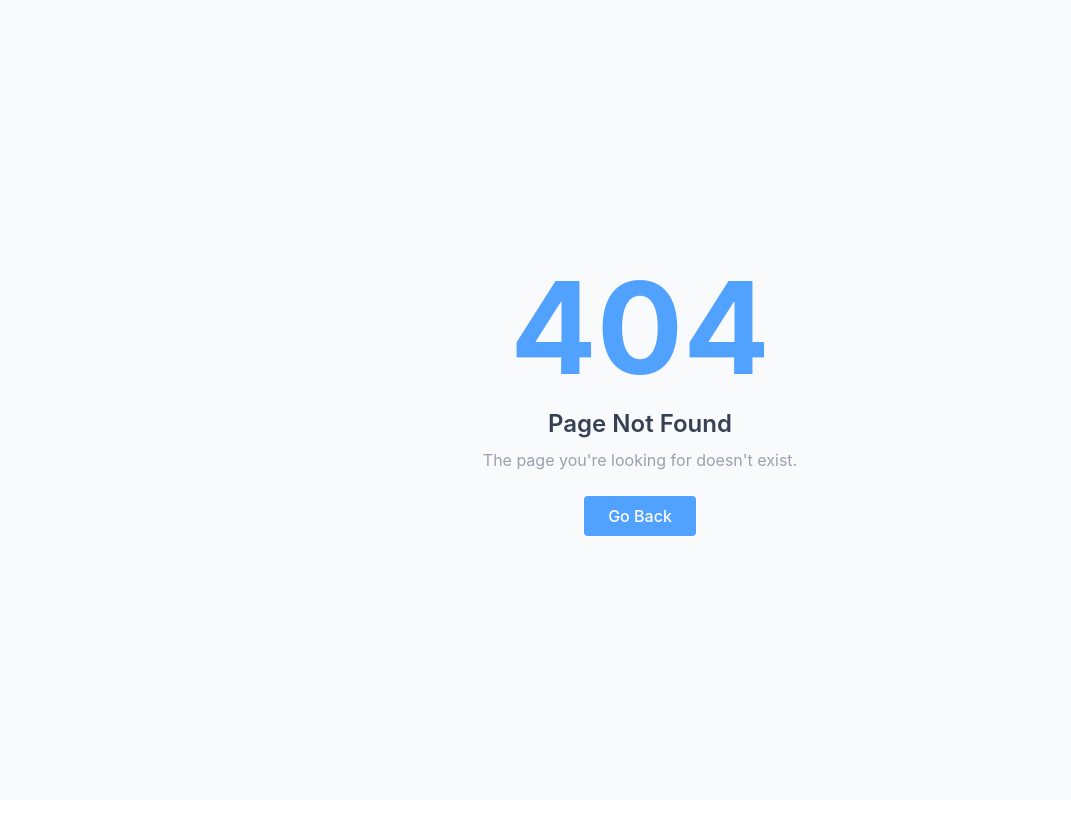
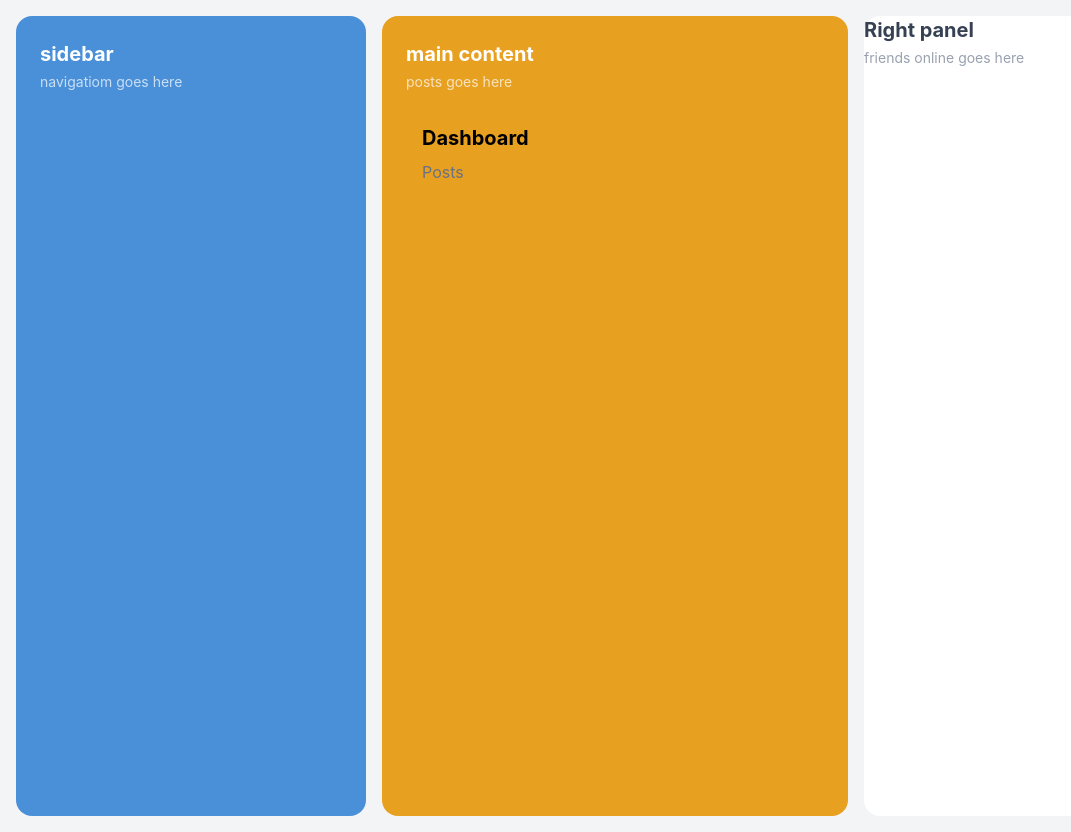
Before and after one commit to ashwantsinghdev/pratconnect, a React (Vite) app: page /app/dashboard in a window 1280 px wide. Before the commit this address had no page. Shown: the whole page, without its empty margins (0-1071 px from the left). Before the commit the page ends 800 px from the top, so only its background shows below. Built offline with nearby package versions, Linux system fonts and the light colour scheme.

Commit message:
added layout skeleton of website and dashboard

```diff
--- a/src/App.tsx
+++ b/src/App.tsx
@@ -2,16 +2,21 @@ import {BrowserRouter,Routes,Route}from "react-router-dom"
 import Home from "./components/Home"
 import Login from "./components/Login"
 import Signup from "./components/Signup"
+import Dashboard from "./components/app/Dashboard"
 import "animate.css"
 import "font-awesome/css/font-awesome.min.css"
 import "remixicon/fonts/remixicon.css"
 import NotFound from "./components/NotFound"
 import Context from "./Context"
 import { useState } from "react"
+import {ToastContainer} from "react-toastify"
+import Layout from "./components/app/Layout"
 
 
 const App = () => {
   const [session,setSession]=useState(null)
+  const [liveActiveSession,setLiveActiveSession]=useState(null)
+  const [sdp,setSdp]=useState(null)
   return (
     <Context.Provider
     value={{session,setSession}}
@@ -21,9 +26,14 @@ const App = () => {
         <Route path="/" element={<Home/>}/>
         <Route path="login" element={<Login/>}/>
         <Route path="signup" element={<Signup/>}/>
+        <Route path="/app" element={<Layout/>}>
+        <Route path="dashboard" element={<Dashboard/>}/>
+        </Route>
         <Route path="*" element={<NotFound/>}/>
 
+
       </Routes>
+      <ToastContainer/>
       </BrowserRouter>
     </Context.Provider>
   )
--- a/src/components/Home.tsx
+++ b/src/components/Home.tsx
@@ -6,7 +6,7 @@ const Home = () => {
       {/* Hero Section */}
       <section className="flex flex-col items-center justify-center text-center px-6 py-20 md:py-32">
         <h1 className="text-4xl md:text-6xl font-bold mb-6 text-pink-400">
-          Welcome to Besties
+          Welcome to PractConnect
         </h1>
         <p className="text-lg md:text-xl max-w-2xl text-gray-200 mb-8">
           Connect, chat, and share moments with your best friends — wherever
--- /dev/null
+++ b/src/components/app/Dashboard.tsx
@@ -0,0 +1,11 @@
+const Dashboard=()=>{
+    return (
+        <div className="p-4">
+            <h1 className="text-xl font-bold">Dashboard</h1>
+            <p className="text-gray-500 mt-2">Posts</p>
+
+        </div>
+    )
+}
+
+export default Dashboard
--- /dev/null
+++ b/src/components/app/Layout.tsx
@@ -0,0 +1,45 @@
+import Dashboard from "./Dashboard";
+
+const Layout = () => {
+  return (
+    <div className="min-h-screen bg-gray-100">
+      <div className="flex gap-4 p-4">
+        <aside
+          className="w-87.5 min-h-screen rounded-2xl shrink-0"
+          style={{ background: "#4A90D9" }}
+        >
+          <div className="p-6 text-white">
+            <h1 className="text-xl font-bold">sidebar</h1>
+            <p className="text-sm opacity-70 mt-1">navigatiom goes here</p>
+          </div>
+        </aside>
+
+        <main
+          className="flex-1 min-h-screen rounded-2xl"
+          style={{ background: "#E8A020" }}
+        >
+          <div className="p-6">
+            <h2 className="text-xl font-bold text-white">main content</h2>
+            <p className="text-sm text-white opacity-70 mt-1">
+              posts goes here
+            </p>
+            <div className="mt-4">
+              <Dashboard />
+            </div>
+          </div>
+        </main>
+
+        <aside className="w-100 min-h-screen rounded-2xl shrink-0 bg-white">
+          <div>
+            <h2 className="text-xl font-bold text-gray-700">Right panel</h2>
+            <p className="text-sm text-gray-400 mt-1">
+              friends online goes here{" "}
+            </p>
+          </div>
+        </aside>
+      </div>
+    </div>
+  );
+};
+
+export default Layout;
```
